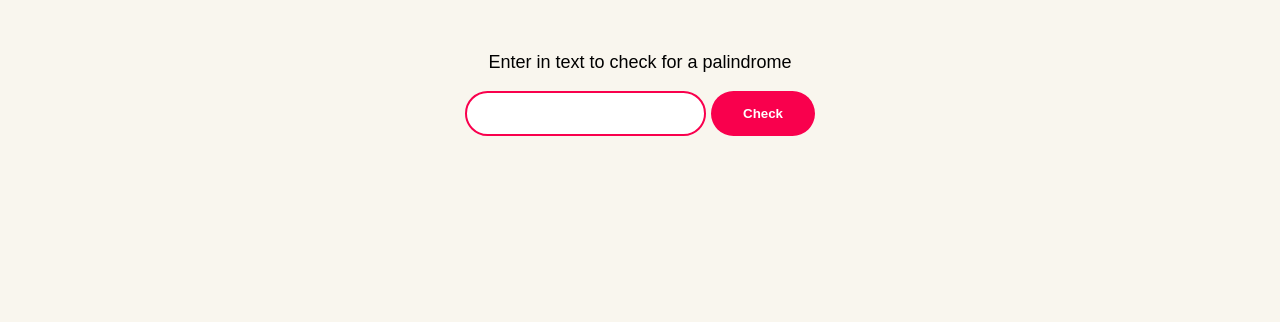
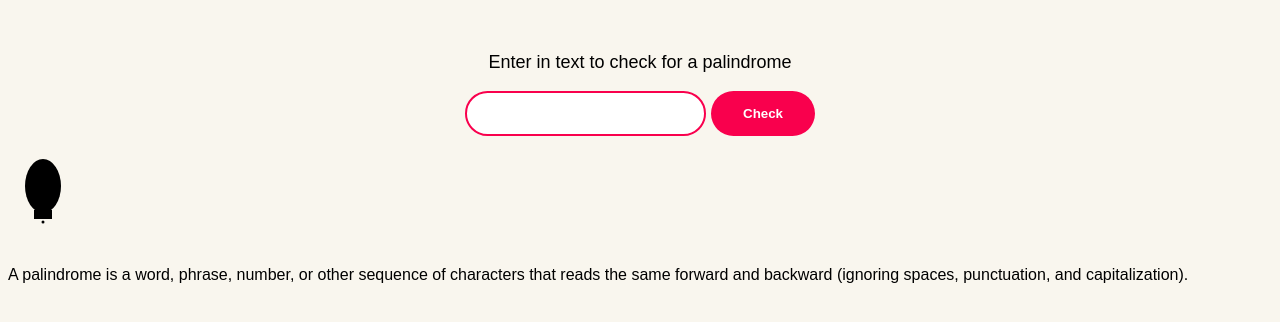
Before and after one commit to mcrolins/palindrome, a plain HTML site: page index.html in a window 1280 px wide. Shown: the part 130-452 px from the top of the page. Drawn offline with Linux system fonts and the light colour scheme.

Commit message:
Update index.html

```diff
--- a/index.html
+++ b/index.html
@@ -10,6 +10,7 @@
   <div class="title">
     <h2>Is it a palindrome?<h2>
   </div>
+<div class="main">
   <form class ="input-form">
     <p>Enter in text to check for a palindrome</p>
     <input type="text" id="text-input">
@@ -17,6 +18,30 @@
     <div class="result"></div>
   </form>
      <div id="result"></div>
+</div>
+     <div id="hint">
+      <svg width="70" height="90" viewBox="0 0 200 300" xmlns="http://www.w3.org/2000/svg">
+
+        <!-- Bulb Outline -->
+        <ellipse class="bulb-body" cx="100" cy="100" rx="60" ry="90"/>
+
+        <!-- Filament -->
+        <line class="filament" x1="100" y1="50" x2="100" y2="110"/>
+        <circle class="filament" cx="100" cy="50" r="5"/>
+
+        <!-- Screw Base -->
+        <rect class="base" x="70" y="180" width="60" height="30"/>
+
+        <!-- Screw Threads -->
+        <line class="filament" x1="70" y1="190" x2="130" y2="190"/>
+        <line class="filament" x1="70" y1="200" x2="130" y2="200"/>
+        <line class="filament" x1="70" y1="210" x2="130" y2="210"/>
+
+        <!-- Bottom Contact -->
+        <circle class="filament" cx="100" cy="220" r="5"/>
+      </svg>
+      <p class="hint">A palindrome is a word, phrase, number, or other sequence of characters that reads the same forward and backward (ignoring spaces, punctuation, and capitalization). </p>
+     </div>
      <script src = "./palindrome.js"></script>
 </body>
 </html>
```
